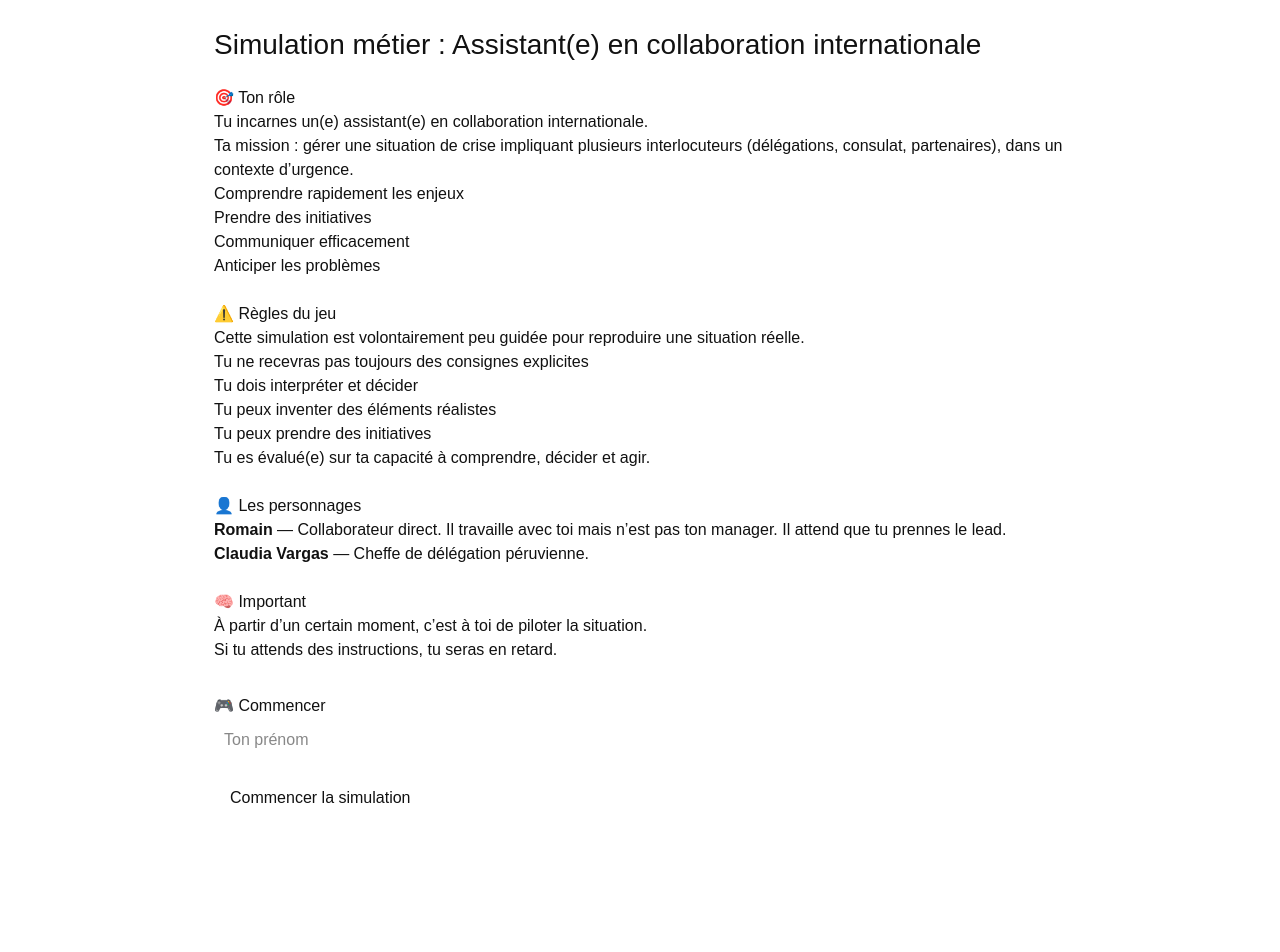
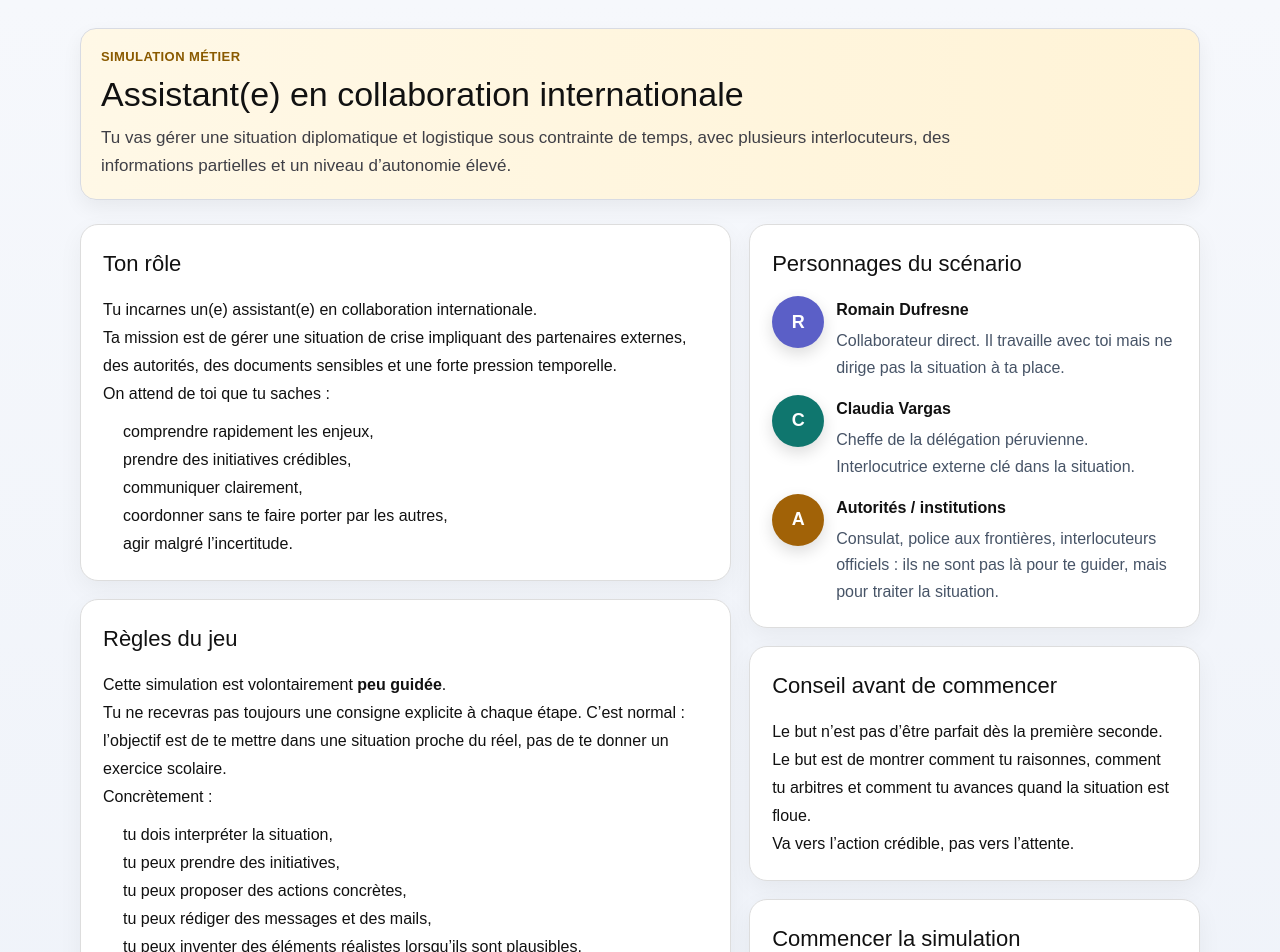
Before and after one commit to matthieugasc-alt/serious-job-game, a Next.js app: page /introduction in a window 1280 px wide. Shown: the top 952 px of the page. Before the commit the page ends 846 px from the top, so only its background shows below. Built offline with nearby package versions, Linux system fonts and the light colour scheme.

Commit message:
style introduction page

```diff
--- a/app/introduction/page.tsx
+++ b/app/introduction/page.tsx
@@ -2,6 +2,46 @@
 
 import { useState } from "react";
 import { useRouter } from "next/navigation";
+
+function avatarStyle(background: string, size = 52) {
+  return {
+    width: size,
+    height: size,
+    minWidth: size,
+    borderRadius: 999,
+    background,
+    color: "#fff",
+    display: "flex",
+    alignItems: "center",
+    justifyContent: "center",
+    fontWeight: 700 as const,
+    fontSize: 18,
+    boxShadow: "0 6px 16px rgba(0,0,0,0.14)",
+  };
+}
+
+function Card({
+  title,
+  children,
+}: {
+  title: string;
+  children: React.ReactNode;
+}) {
+  return (
+    <section
+      style={{
+        border: "1px solid #ddd",
+        borderRadius: 18,
+        padding: 22,
+        background: "#fff",
+        boxShadow: "0 8px 24px rgba(0,0,0,0.05)",
+      }}
+    >
+      <h2 style={{ marginTop: 0, marginBottom: 16, fontSize: 22 }}>{title}</h2>
+      <div style={{ lineHeight: 1.75, fontSize: 16 }}>{children}</div>
+    </section>
+  );
+}
 
 export default function IntroductionPage() {
   const [playerName, setPlayerName] = useState("");
@@ -9,111 +49,288 @@ export default function IntroductionPage() {
 
   const handleStart = () => {
     const name = playerName.trim() || "Joueur";
-
-    // on stocke le prénom pour la suite
     localStorage.setItem("playerName", name);
-
-    // redirection vers le jeu
     router.push("/");
   };
 
   return (
     <main
       style={{
-        maxWidth: 900,
-        margin: "0 auto",
-        padding: 24,
+        minHeight: "100vh",
+        background:
+          "linear-gradient(180deg, #f6f8fc 0%, #eef2f9 100%)",
+        padding: "28px 20px 40px",
         fontFamily: "Arial, sans-serif",
         color: "#111",
       }}
     >
-      <h1 style={{ fontSize: 28, marginBottom: 20 }}>
-        Simulation métier : Assistant(e) en collaboration internationale
+      <div
+        style={{
+          maxWidth: 1120,
+          margin: "0 auto",
+        }}
+      >
+        <div
+          style={{
+            marginBottom: 24,
+            padding: "18px 20px",
+            border: "1px solid #d8dbe3",
+            borderRadius: 16,
+            background:
+              "linear-gradient(90deg, rgba(255,248,230,0.98) 0%, rgba(255,243,214,0.98) 100%)",
+            boxShadow: "0 8px 20px rgba(0,0,0,0.06)",
+          }}
+        >
+          <div
+            style={{
+              fontSize: 13,
+              fontWeight: 700,
+              letterSpacing: 0.4,
+              color: "#8a5a00",
+              marginBottom: 8,
+              textTransform: "uppercase",
+            }}
+          >
+            Simulation métier
+          </div>
+
+          <h1
+            style={{
+              margin: "0 0 10px 0",
+              fontSize: 34,
+              lineHeight: 1.15,
+            }}
+          >
+            Assistant(e) en collaboration internationale
           </h1>
 
-      <section style={{ marginBottom: 24 }}>
-        <h2>🎯 Ton rôle</h2>
-        <p>
+          <p
+            style={{
+              margin: 0,
+              fontSize: 17,
+              lineHeight: 1.7,
+              color: "#3f3f46",
+              maxWidth: 920,
+            }}
+          >
+            Tu vas gérer une situation diplomatique et logistique sous contrainte
+            de temps, avec plusieurs interlocuteurs, des informations partielles
+            et un niveau d’autonomie élevé.
+          </p>
+        </div>
+
+        <div
+          style={{
+            display: "grid",
+            gridTemplateColumns: "1.3fr 0.9fr",
+            gap: 18,
+            alignItems: "start",
+          }}
+        >
+          <div style={{ display: "grid", gap: 18 }}>
+            <Card title="Ton rôle">
+              <p style={{ marginTop: 0 }}>
                 Tu incarnes un(e) assistant(e) en collaboration internationale.
               </p>
               <p>
-          Ta mission : gérer une situation de crise impliquant plusieurs
-          interlocuteurs (délégations, consulat, partenaires), dans un contexte
-          d’urgence.
+                Ta mission est de gérer une situation de crise impliquant des
+                partenaires externes, des autorités, des documents sensibles et
+                une forte pression temporelle.
               </p>
-        <ul>
-          <li>Comprendre rapidement les enjeux</li>
-          <li>Prendre des initiatives</li>
-          <li>Communiquer efficacement</li>
-          <li>Anticiper les problèmes</li>
+              <p style={{ marginBottom: 0 }}>
+                On attend de toi que tu saches :
+              </p>
+              <ul style={{ marginTop: 10, marginBottom: 0, paddingLeft: 20 }}>
+                <li>comprendre rapidement les enjeux,</li>
+                <li>prendre des initiatives crédibles,</li>
+                <li>communiquer clairement,</li>
+                <li>coordonner sans te faire porter par les autres,</li>
+                <li>agir malgré l’incertitude.</li>
               </ul>
-      </section>
+            </Card>
 
-      <section style={{ marginBottom: 24 }}>
-        <h2>⚠️ Règles du jeu</h2>
+            <Card title="Règles du jeu">
+              <p style={{ marginTop: 0 }}>
+                Cette simulation est volontairement <strong>peu guidée</strong>.
+              </p>
+
               <p>
-          Cette simulation est volontairement peu guidée pour reproduire une
-          situation réelle.
+                Tu ne recevras pas toujours une consigne explicite à chaque
+                étape. C’est normal : l’objectif est de te mettre dans une
+                situation proche du réel, pas de te donner un exercice scolaire.
               </p>
-        <ul>
-          <li>Tu ne recevras pas toujours des consignes explicites</li>
-          <li>Tu dois interpréter et décider</li>
-          <li>Tu peux inventer des éléments réalistes</li>
-          <li>Tu peux prendre des initiatives</li>
+
+              <p style={{ marginBottom: 10 }}>
+                Concrètement :
+              </p>
+              <ul style={{ marginTop: 0, marginBottom: 0, paddingLeft: 20 }}>
+                <li>tu dois interpréter la situation,</li>
+                <li>tu peux prendre des initiatives,</li>
+                <li>tu peux proposer des actions concrètes,</li>
+                <li>tu peux rédiger des messages et des mails,</li>
+                <li>
+                  tu peux inventer des éléments réalistes lorsqu’ils sont
+                  plausibles.
+                </li>
               </ul>
-        <p>
-          Tu es évalué(e) sur ta capacité à comprendre, décider et agir.
-        </p>
-      </section>
+            </Card>
 
-      <section style={{ marginBottom: 24 }}>
-        <h2>👤 Les personnages</h2>
-        <p>
-          <strong>Romain</strong> — Collaborateur direct. Il travaille avec toi
-          mais n’est pas ton manager. Il attend que tu prennes le lead.
+            <Card title="Ce que le jeu attend de toi">
+              <p style={{ marginTop: 0 }}>
+                Romain n’est <strong>pas ton manager</strong>. Ce n’est pas un
+                tuteur ni un professeur.
               </p>
               <p>
-          <strong>Claudia Vargas</strong> — Cheffe de délégation péruvienne.
+                C’est un collaborateur. Il peut transmettre une information,
+                réagir, poser une question utile ou exprimer une contrainte.
+                Mais à partir du moment où tu as compris la situation,
+                <strong> c’est à toi de piloter</strong>.
               </p>
-      </section>
+              <p style={{ marginBottom: 0 }}>
+                Si tu attends passivement des instructions, tu seras en retard.
+              </p>
+            </Card>
+          </div>
 
-      <section style={{ marginBottom: 32 }}>
-        <h2>🧠 Important</h2>
-        <p>
-          À partir d’un certain moment, c’est à toi de piloter la situation.
+          <div style={{ display: "grid", gap: 18 }}>
+            <Card title="Personnages du scénario">
+              <div style={{ display: "grid", gap: 14 }}>
+                <div
+                  style={{
+                    display: "flex",
+                    gap: 12,
+                    alignItems: "flex-start",
+                  }}
+                >
+                  <div style={avatarStyle("#5b5fc7")}>R</div>
+                  <div>
+                    <div style={{ fontWeight: 700, marginBottom: 4 }}>
+                      Romain Dufresne
+                    </div>
+                    <div style={{ color: "#475467", lineHeight: 1.65 }}>
+                      Collaborateur direct. Il travaille avec toi mais ne dirige
+                      pas la situation à ta place.
+                    </div>
+                  </div>
+                </div>
+
+                <div
+                  style={{
+                    display: "flex",
+                    gap: 12,
+                    alignItems: "flex-start",
+                  }}
+                >
+                  <div style={avatarStyle("#0f766e")}>C</div>
+                  <div>
+                    <div style={{ fontWeight: 700, marginBottom: 4 }}>
+                      Claudia Vargas
+                    </div>
+                    <div style={{ color: "#475467", lineHeight: 1.65 }}>
+                      Cheffe de la délégation péruvienne. Interlocutrice externe
+                      clé dans la situation.
+                    </div>
+                  </div>
+                </div>
+
+                <div
+                  style={{
+                    display: "flex",
+                    gap: 12,
+                    alignItems: "flex-start",
+                  }}
+                >
+                  <div style={avatarStyle("#a16207")}>A</div>
+                  <div>
+                    <div style={{ fontWeight: 700, marginBottom: 4 }}>
+                      Autorités / institutions
+                    </div>
+                    <div style={{ color: "#475467", lineHeight: 1.65 }}>
+                      Consulat, police aux frontières, interlocuteurs officiels :
+                      ils ne sont pas là pour te guider, mais pour traiter la
+                      situation.
+                    </div>
+                  </div>
+                </div>
+              </div>
+            </Card>
+
+            <Card title="Conseil avant de commencer">
+              <p style={{ marginTop: 0 }}>
+                Le but n’est pas d’être parfait dès la première seconde.
               </p>
               <p>
-          Si tu attends des instructions, tu seras en retard.
+                Le but est de montrer comment tu raisonnes, comment tu arbitres
+                et comment tu avances quand la situation est floue.
               </p>
-      </section>
+              <p style={{ marginBottom: 0 }}>
+                Va vers l’action crédible, pas vers l’attente.
+              </p>
+            </Card>
 
-      <section>
-        <h2>🎮 Commencer</h2>
+            <section
+              style={{
+                border: "1px solid #ddd",
+                borderRadius: 18,
+                padding: 22,
+                background: "#fff",
+                boxShadow: "0 8px 24px rgba(0,0,0,0.05)",
+              }}
+            >
+              <h2 style={{ marginTop: 0, marginBottom: 14, fontSize: 22 }}>
+                Commencer la simulation
+              </h2>
+
+              <label
+                htmlFor="player-name"
+                style={{
+                  display: "block",
+                  fontWeight: 700,
+                  marginBottom: 8,
+                }}
+              >
+                Ton prénom ou ton nom
+              </label>
 
               <input
+                id="player-name"
                 type="text"
-          placeholder="Ton prénom"
+                placeholder="Ex. Matthieu"
                 value={playerName}
                 onChange={(e) => setPlayerName(e.target.value)}
                 style={{
-            padding: 10,
+                  width: "100%",
+                  padding: "12px 14px",
+                  borderRadius: 12,
+                  border: "1px solid #cfd5df",
                   fontSize: 16,
-            width: "100%",
-            marginBottom: 12,
+                  marginBottom: 14,
+                  boxSizing: "border-box",
+                  background: "#fff",
                 }}
               />
 
               <button
                 onClick={handleStart}
                 style={{
+                  width: "100%",
                   padding: "12px 16px",
+                  borderRadius: 12,
+                  border: "1px solid #4338ca",
+                  background: "#5b5fc7",
+                  color: "#fff",
                   fontSize: 16,
+                  fontWeight: 700,
                   cursor: "pointer",
+                  boxShadow: "0 8px 16px rgba(91,95,199,0.18)",
                 }}
               >
-          Commencer la simulation
+                Commencer le scénario
               </button>
             </section>
+          </div>
+        </div>
+      </div>
     </main>
   );
 }
```
Lines whose indentation alone changed are shown as unchanged.
